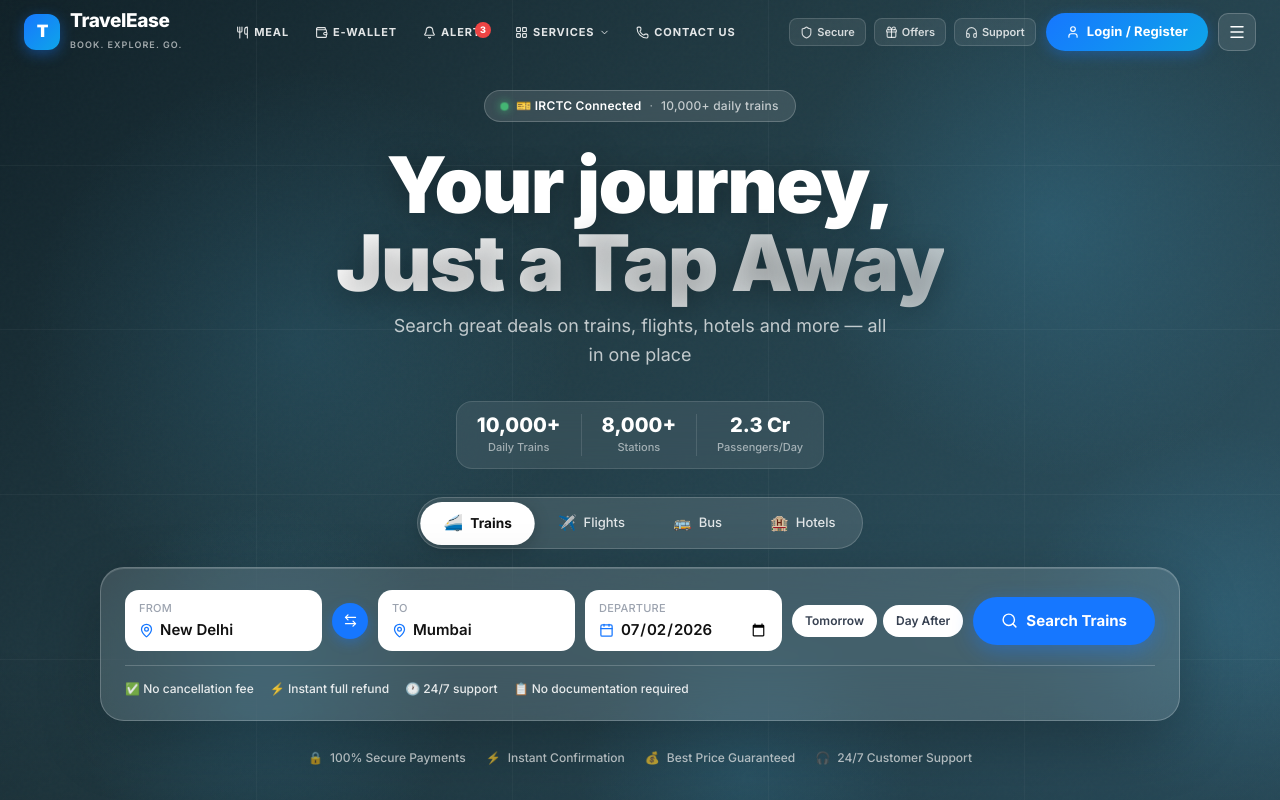
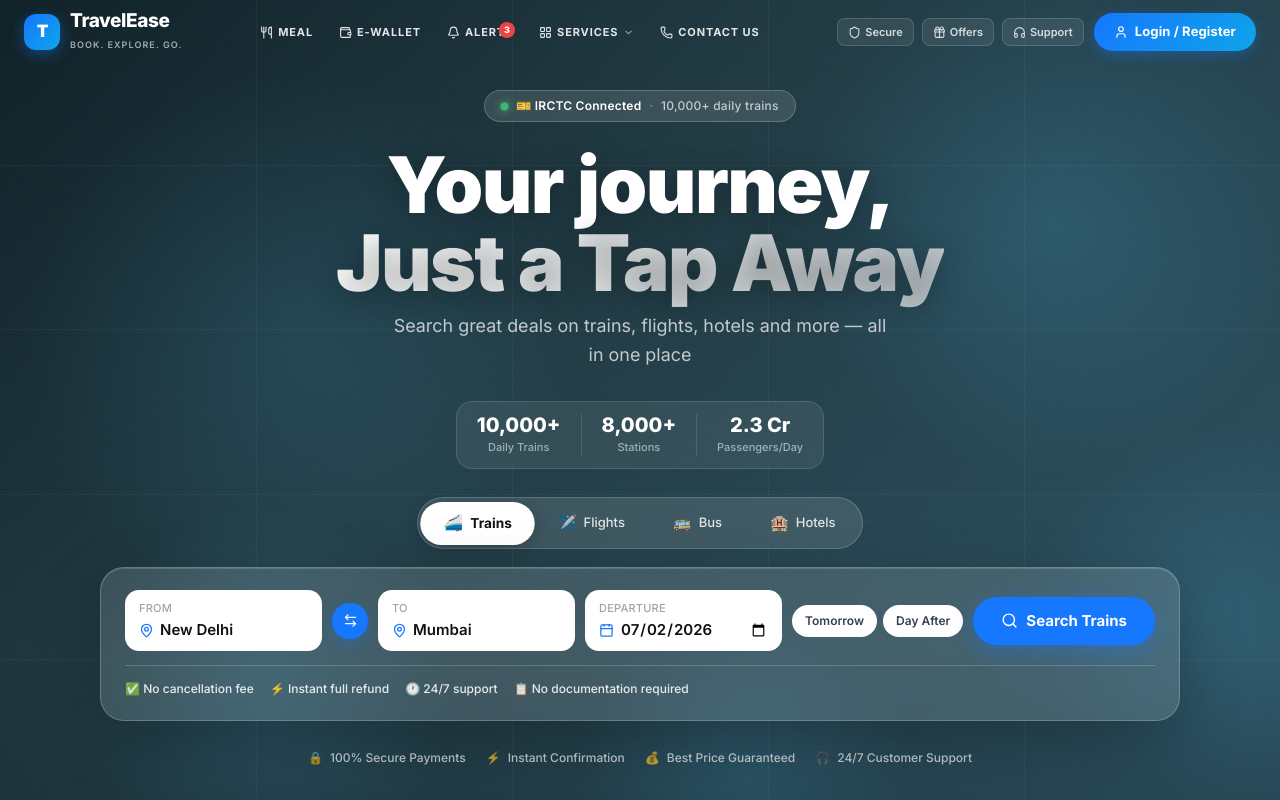
Before and after one commit to amandeeppant/travel-platform, a Next.js app: page / in a window 1280 px wide. Shown: the top 800 px of the page. Built offline with nearby package versions, Linux system fonts and the light colour scheme.

Commit message:
Improvement 3.0

```diff
--- a/src/app/globals.css
+++ b/src/app/globals.css
@@ -82,3 +82,22 @@ body {
 .scrollbar-hide::-webkit-scrollbar {
   display: none;
 }
+
+/* ── Navbar responsive visibility ──
+   Use these instead of Tailwind hidden/flex when inline styles exist,
+   because !important beats inline display values. */
+.nav-desktop-only {
+  display: none !important;
+}
+.nav-mobile-only {
+  display: flex !important;
+}
+
+@media (min-width: 1024px) {
+  .nav-desktop-only {
+    display: flex !important;
+  }
+  .nav-mobile-only {
+    display: none !important;
+  }
+}
--- a/src/components/Navbar.tsx
+++ b/src/components/Navbar.tsx
@@ -22,6 +22,21 @@ export default function Navbar({ forceLight = false }: { forceLight?: boolean })
   const [servicesOpen, setServicesOpen] = useState(false);
   const [contactOpen, setContactOpen] = useState(false);
   const [notifCount] = useState(3);
+
+  // Added drawerStyle constant for right-side mobile drawer
+  const drawerStyle = {
+    position: 'fixed',
+    top: 0,
+    right: 0,
+    height: '100vh',
+    width: '280px', // configurable width
+    maxWidth: '80vw',
+    background: '#ffffff',
+    padding: '16px 20px',
+    overflowY: 'auto',
+    boxShadow: '-4px 0 12px rgba(0,0,0,0.1)',
+    zIndex: 200,
+  };
 
   useEffect(() => {
     const fn = () => setScrolled(window.scrollY > 40);
@@ -122,7 +137,7 @@ export default function Navbar({ forceLight = false }: { forceLight?: boolean })
           </motion.a>
 
           {/* ─── DESKTOP NAV ─── */}
-          <nav style={{ display: "flex", alignItems: "center", gap: "2px" }} className="hidden lg:flex">
+          <nav className="nav-desktop-only" style={{ alignItems: "center", gap: "2px" }}>
 
             {/* MEAL */}
             <NavItem icon={<Utensils size={13} />} label="MEAL" isLight={isLight} />
@@ -303,7 +318,7 @@ export default function Navbar({ forceLight = false }: { forceLight?: boolean })
           </nav>
 
           {/* ─── RIGHT ACTIONS ─── */}
-          <div style={{ display: "flex", alignItems: "center", gap: "10px", flexShrink: 0 }}>
+          <div className="nav-desktop-only" style={{ alignItems: "center", gap: "10px", flexShrink: 0 }}>
 
             {/* Quick perks */}
             <div
@@ -366,53 +381,64 @@ export default function Navbar({ forceLight = false }: { forceLight?: boolean })
               Login / Register
             </motion.a>
 
-            {/* Mobile toggle */}
+          </div>
+
+          {/* ─── MOBILE HAMBURGER (only visible on mobile) ─── */}
           <motion.button
             whileTap={{ scale: 0.93 }}
-              className="lg:hidden"
+            className="nav-mobile-only"
             onClick={() => setMobileOpen(!mobileOpen)}
             style={{
-                width: "38px",
-                height: "38px",
-                borderRadius: "10px",
-                border: "1px solid",
-                borderColor: isLight ? "rgba(0,0,0,0.1)" : "rgba(255,255,255,0.2)",
-                background: isLight ? "#fff" : "rgba(255,255,255,0.1)",
-                display: "flex",
+              width: "44px",
+              height: "44px",
+              borderRadius: "12px",
+              border: "1.5px solid",
+              borderColor: isLight ? "rgba(0,0,0,0.12)" : "rgba(255,255,255,0.25)",
+              background: isLight ? "#fff" : "rgba(255,255,255,0.12)",
               alignItems: "center",
               justifyContent: "center",
               cursor: "pointer",
               color: isLight ? "#111" : "#fff",
+              flexShrink: 0,
             }}
           >
             <AnimatePresence mode="wait">
               {mobileOpen
-                  ? <motion.span key="x" initial={{ rotate: -90, opacity: 0 }} animate={{ rotate: 0, opacity: 1 }} exit={{ rotate: 90, opacity: 0 }} transition={{ duration: 0.15 }}><X size={18} /></motion.span>
-                  : <motion.span key="m" initial={{ rotate: 90, opacity: 0 }} animate={{ rotate: 0, opacity: 1 }} exit={{ rotate: -90, opacity: 0 }} transition={{ duration: 0.15 }}><Menu size={18} /></motion.span>
+                ? <motion.span key="x" initial={{ rotate: -90, opacity: 0 }} animate={{ rotate: 0, opacity: 1 }} exit={{ rotate: 90, opacity: 0 }} transition={{ duration: 0.15 }}><X size={20} /></motion.span>
+                : <motion.span key="m" initial={{ rotate: 90, opacity: 0 }} animate={{ rotate: 0, opacity: 1 }} exit={{ rotate: -90, opacity: 0 }} transition={{ duration: 0.15 }}><Menu size={20} /></motion.span>
               }
             </AnimatePresence>
           </motion.button>
         </div>
-        </div>
 
-        {/* ─── MOBILE MENU ─── */}
        <AnimatePresence>
   {mobileOpen && (
+    <>
+      {/* Overlay */}
       <motion.div
-              initial={{ height: 0, opacity: 0 }}
-              animate={{ height: "auto", opacity: 1 }}
-              exit={{ height: 0, opacity: 0 }}
-              transition={{ duration: 0.3, ease: "easeInOut" }}
-              style={{ overflow: "hidden", background: "#ffffff", borderTop: "1px solid #f0f0f0" }}
+        initial={{ opacity: 0 }}
+        animate={{ opacity: 0.5 }}
+        exit={{ opacity: 0 }}
+        transition={{ duration: 0.2 }}
+        style={{
+          position: "fixed",
+          inset: 0,
+          background: "rgba(0,0,0,0.4)",
+          zIndex: 120,
+        }}
+        onClick={() => setMobileOpen(false)}
+      />
+      {/* Drawer */}
+      <motion.div
+        initial={{ x: "100%" }}
+        animate={{ x: 0 }}
+        exit={{ x: "100%" }}
+        transition={{ type: "tween", duration: 0.3, ease: "easeOut" }}
+        style={drawerStyle}
+        className="mobile-drawer"
       >
         <div style={{ padding: "16px 20px 20px", display: "flex", flexDirection: "column", gap: "4px" }}>
-                {[
-                  { icon: Utensils, label: "Meal" },
-                  { icon: Wallet, label: "E-Wallet" },
-                  { icon: Bell, label: "Alerts" },
-                  { icon: LayoutGrid, label: "Services" },
-                  { icon: Phone, label: "Contact Us" },
-                ].map(({ icon: Icon, label }) => (
+          {[{ icon: Utensils, label: "Meal" },{ icon: Wallet, label: "E-Wallet" },{ icon: Bell, label: "Alerts" },{ icon: LayoutGrid, label: "Services" },{ icon: Phone, label: "Contact Us" }].map(({ icon: Icon, label }) => (
             label === "Contact Us" ? (
               <button
                 key={label}
@@ -489,8 +515,10 @@ export default function Navbar({ forceLight = false }: { forceLight?: boolean })
           </a>
         </div>
       </motion.div>
+    </>
   )}
 </AnimatePresence>
+
         {/* Contact modal */}
         <AnimatePresence>
           {contactOpen && (
```
Lines whose indentation alone changed are shown as unchanged.
